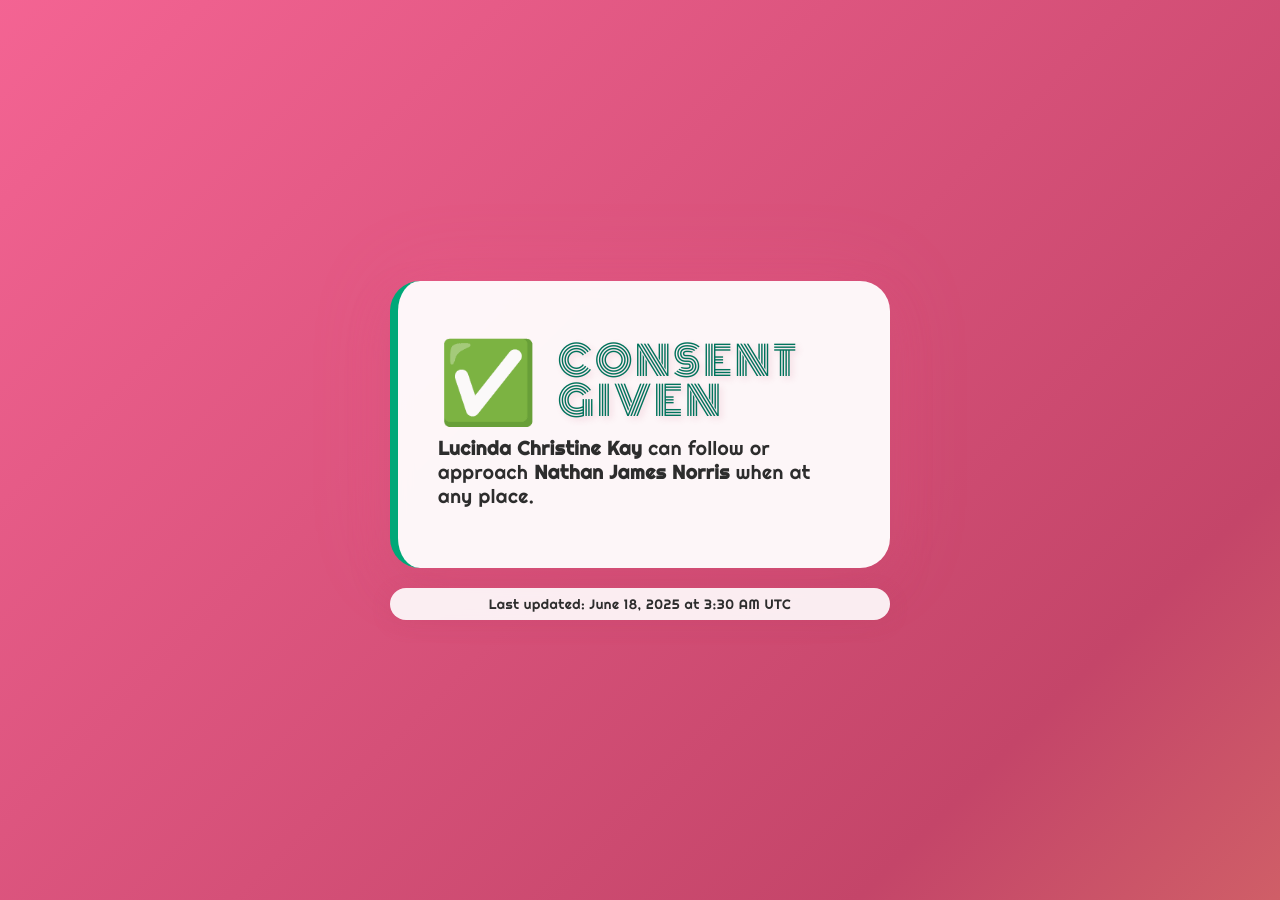
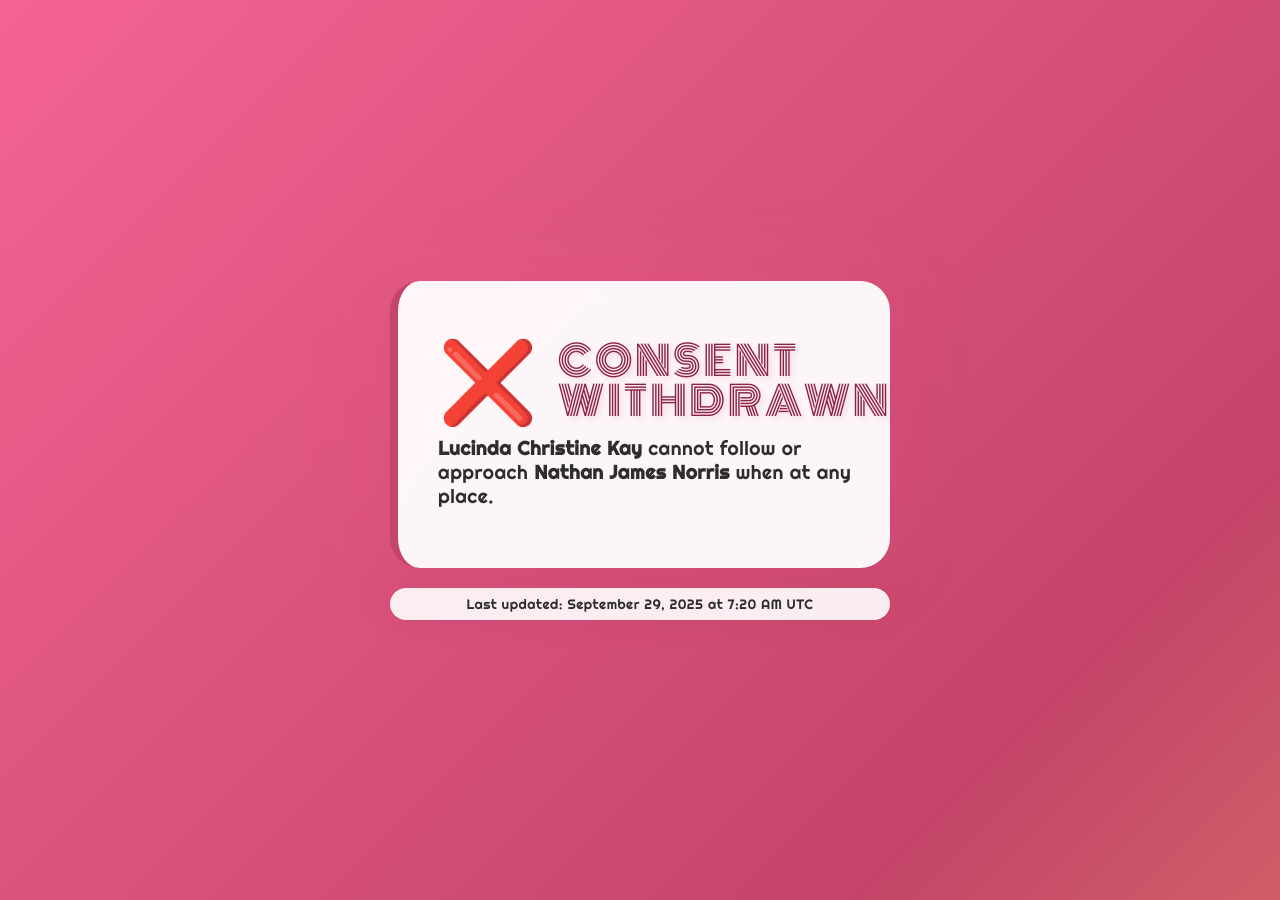
Before and after one commit to nathanjnorris/consent, a Jekyll site: the page built from index.html, in a window 1280 px wide. Built offline with Jekyll 4.4.1, drawn with Linux system fonts in a browser that asks for light colours.

Commit message:
Update consent status and last updated date

```diff
--- a/_config.yml
+++ b/_config.yml
@@ -20,6 +20,6 @@ fonts:
 
 # Consent Status Configuration
 # Valid values: "given" or "withdrawn"
-consent_status: "given"
+consent_status: "withdrawn"
 
-last_updated: "2025-06-18 03:30:00 UTC"
+last_updated: "2025-09-29 07:20:00 UTC"
```
